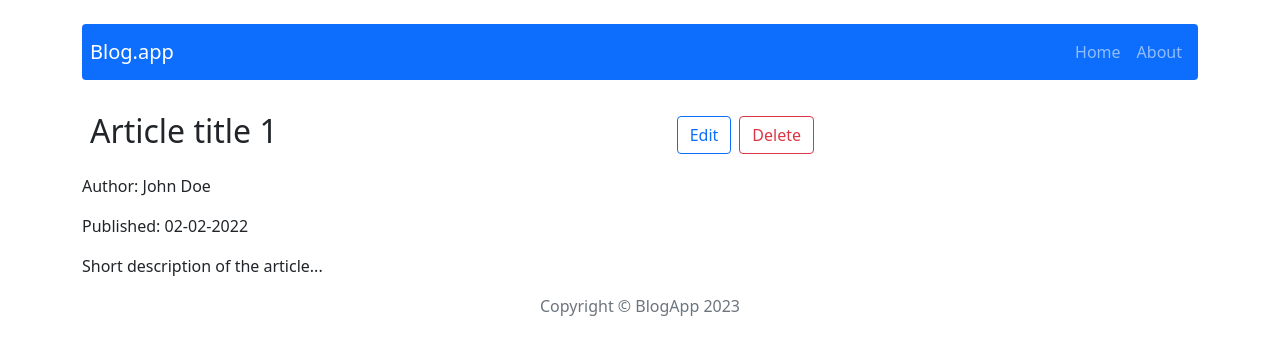
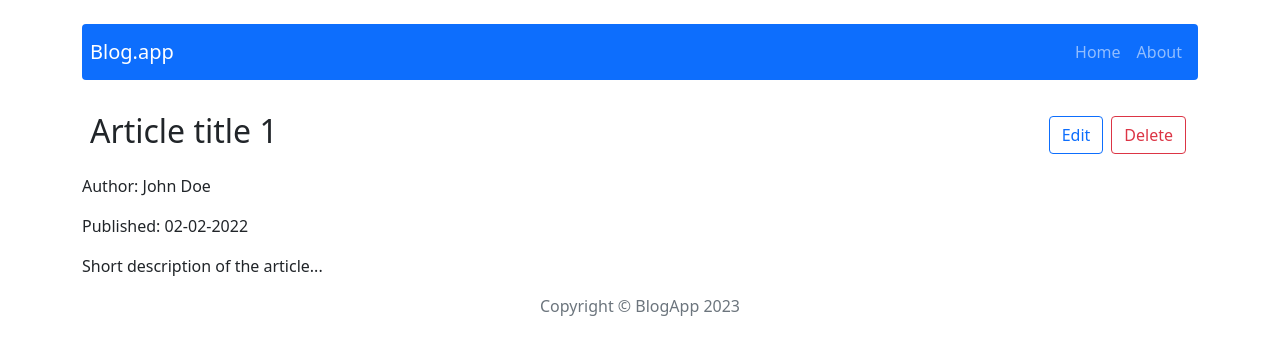
Before and after one commit to BoloMaster7/react-blog, a React (Create React App) app: page /post/1 in a window 1280 px wide. Shown: the top 354 px of the page. Built offline with nearby package versions, Linux system fonts and the light colour scheme.

Commit message:
before add modal

```diff
--- a/src/components/features/Posts/Posts.js
+++ b/src/components/features/Posts/Posts.js
@@ -21,7 +21,7 @@ const Posts = (props)  => {
           <Button variant="primary">Read more</Button>
           </Link>
         ))}
-        <Link key={props.postId} to={'/post/' + props.postId}>
+        <Link key={props.id} to={'/post/' + props.id}>
         <Button variant="primary">Read more</Button>
         </Link>
 
--- a/src/components/pages/SinglePost/SinglePost.js
+++ b/src/components/pages/SinglePost/SinglePost.js
@@ -3,21 +3,29 @@ import { useParams } from 'react-router-dom';
 import { useSelector } from 'react-redux';
 import { getPostById } from '../../../redux/postsRedux';
 import { Button } from 'react-bootstrap';
+import { useDispatch } from 'react-redux';
+import { removePost } from '../../../redux/postsRedux';
 
 const SinglePost = ()  => {
   const { id } = useParams();
   const postsData = useSelector(state => getPostById(state, id))
 
+  const dispatch = useDispatch();
+
+  const deletePost = (e) => {
+    e.preventDefault();
+    dispatch(removePost(id));
+  };
 
 
   return (
-    <div className='col-md-8'>
+    <div className='col-md-'>
      <header className='d-flex justify-content-between mt-2 mb-2 p-2' >
         <h2 >
           {postsData.title}
           </h2>
           <div>
-          <Button variant="btn btn-outline-primary m-1" >Edit</Button>
+          <Button variant="btn btn-outline-primary m-1" a href='/post/edit/id' >Edit</Button>
           <Button variant="btn btn-outline-danger m-1">Delete</Button>
           </div >
           </header>
--- a/src/redux/postsRedux.js
+++ b/src/redux/postsRedux.js
@@ -6,10 +6,16 @@ export const getPostById = ({ posts }, id) =>
 
 // actions
 const createActionName = actionName => `app/posts/${actionName}`;
+const REMOVE_POST = createActionName('REMOVE_POST');
 
 // action creators
+export const removePost = (payload) => ({ type: REMOVE_POST, payload });
+
+
 const postsReducer = (statePart = [], action) => {
   switch (action.type) {
+    case REMOVE_POST:
+        return statePart.filter((post) => post.id !== action.payload);
     default:
       return statePart;
   };
```
